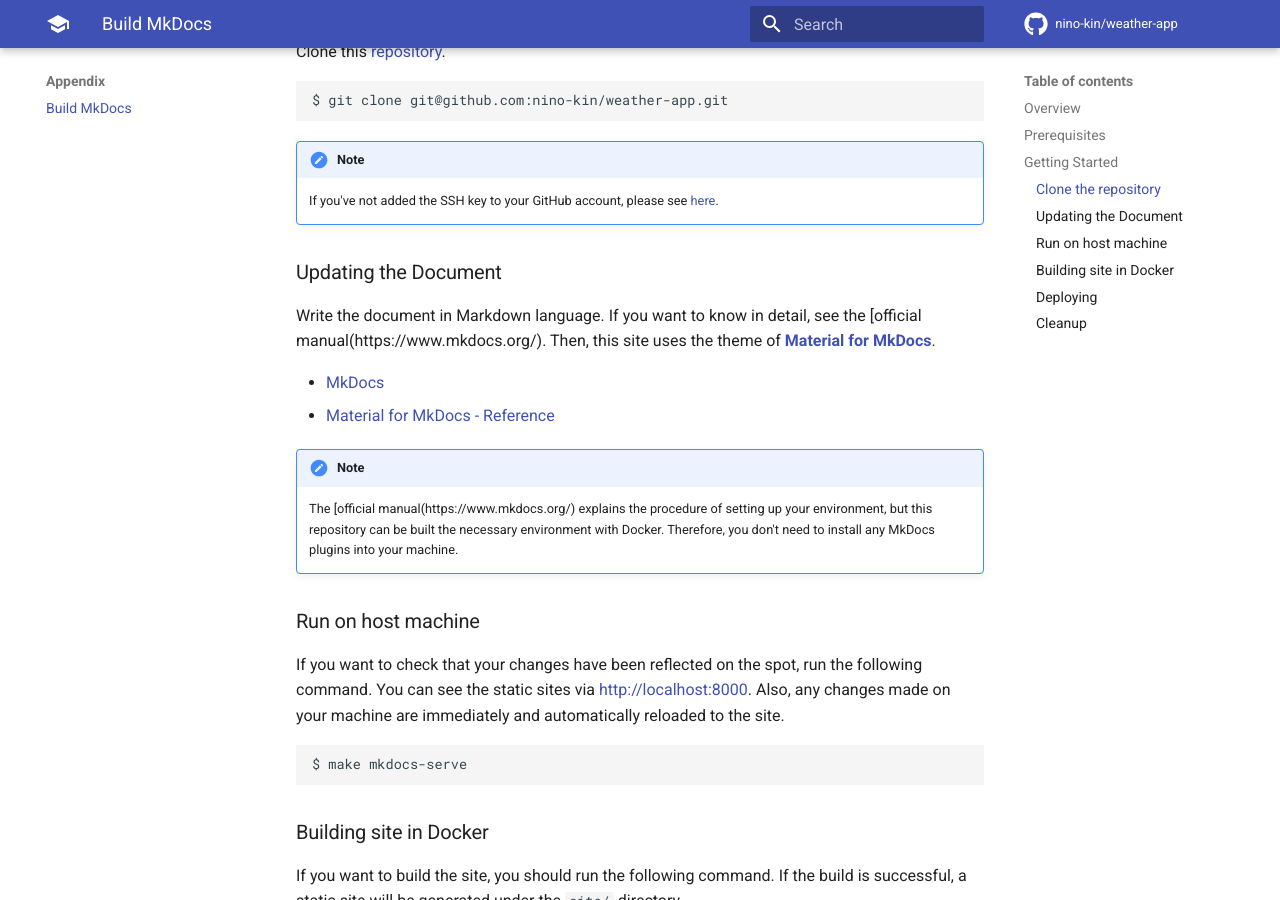
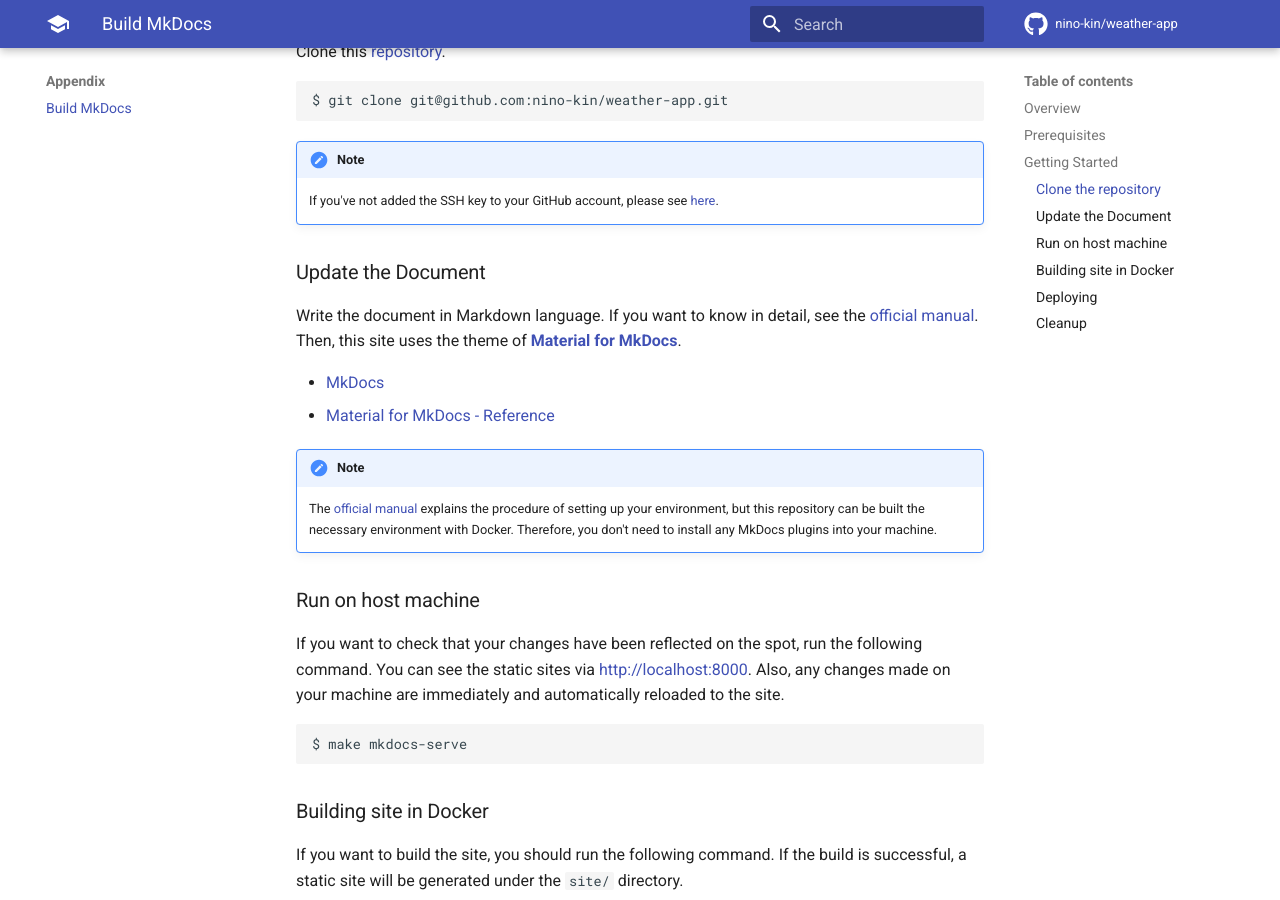
Before and after one commit to nino-kin/weather-app, an MkDocs documentation site: the page built from docs/appendix/build_mkdocs.md, in a window 1280 px wide and 900 px high, scrolled down 728 px. Built offline with MkDocs 1.6.1 and Material for MkDocs 9.7.7, drawn with Linux system fonts in a browser that asks for light colours; nearby versions of some CDN libraries; comment, search, counter and statistics services are not loaded; the version menu is left out.

Commit message:
style: Fixed typos

```diff
--- a/docs/appendix/build_mkdocs.md
+++ b/docs/appendix/build_mkdocs.md
@@ -27,15 +27,15 @@ $ git clone git@github.com:nino-kin/weather-app.git
 !!! note
     If you've not added the SSH key to your GitHub account, please see [here](https://docs.github.com/ja/authentication/connecting-to-github-with-ssh/adding-a-new-ssh-key-to-your-github-account?platform=linux).
 
-### Updating the Document
+### Update the Document
 
-Write the document in Markdown language. If you want to know in detail, see the [official manual(https://www.mkdocs.org/). Then, this site uses the theme of [**Material for MkDocs**](https://squidfunk.github.io/mkdocs-material/reference/).
+Write the document in Markdown language. If you want to know in detail, see the [official manual](https://www.mkdocs.org/). Then, this site uses the theme of [**Material for MkDocs**](https://squidfunk.github.io/mkdocs-material/reference/).
 
 - [MkDocs](https://www.mkdocs.org/)
 - [Material for MkDocs - Reference](https://squidfunk.github.io/mkdocs-material/reference/)
 
 !!! note
-    The [official manual(https://www.mkdocs.org/) explains the procedure of setting up your environment, but this repository can be built the necessary environment with Docker. Therefore, you don't need to install any MkDocs plugins into your machine.
+    The [official manual](https://www.mkdocs.org/) explains the procedure of setting up your environment, but this repository can be built the necessary environment with Docker. Therefore, you don't need to install any MkDocs plugins into your machine.
 
 ### Run on host machine
 
```
